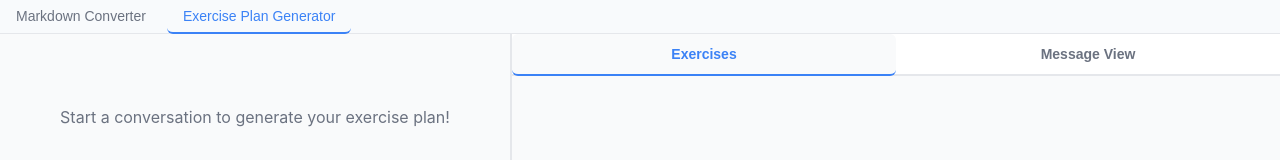
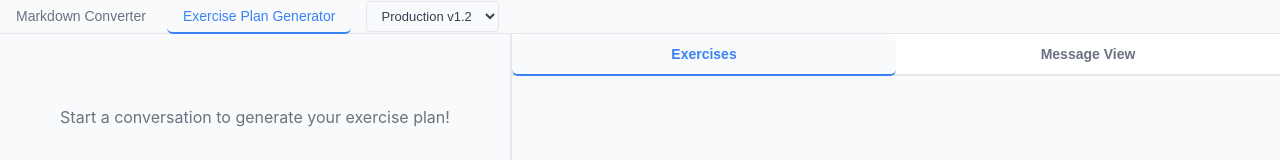
Before and after one commit to chintochau/md-converter-react, a React (Vite) app: page / in a window 1280 px wide. Shown: the top 160 px of the page. Built offline with nearby package versions, Linux system fonts and the light colour scheme.

Commit message:
allow choosing multiple endpoint version

```diff
--- a/src/App.css
+++ b/src/App.css
@@ -46,6 +46,30 @@
 .tabs-left {
   display: flex;
   gap: 5px;
+  align-items: center;
+}
+
+.environment-selector {
+  margin-left: 10px;
+  padding: 6px 10px;
+  font-size: 13px;
+  border: 1px solid #e5e7eb;
+  border-radius: 4px;
+  background: #f9fafb;
+  color: #374151;
+  cursor: pointer;
+  transition: all 0.2s;
+}
+
+.environment-selector:hover {
+  background: #f3f4f6;
+  border-color: #d1d5db;
+}
+
+.environment-selector:focus {
+  outline: none;
+  border-color: #9333ea;
+  box-shadow: 0 0 0 2px rgba(147, 51, 234, 0.1);
 }
 
 .session-info {
--- a/src/App.jsx
+++ b/src/App.jsx
@@ -12,6 +12,7 @@ function App() {
   const [htmlOutput, setHtmlOutput] = useState('')
   const [sessionId, setSessionId] = useState(null)
   const [model, setModel] = useState(null)
+  const [selectedEnvironment, setSelectedEnvironment] = useState('production-v1.2')
 
   const convertContent = () => {
     let cleanedContent = ''
@@ -68,7 +69,7 @@ function App() {
 
   useEffect(() => {
     convertContent()
-  }, [])
+  }, []) // eslint-disable-line react-hooks/exhaustive-deps
 
   return (
     <div className={`app ${activeTab === 'exercise' ? 'app-fullwidth' : ''}`}>
@@ -86,6 +87,18 @@ function App() {
           >
             Exercise Plan Generator
           </button>
+          {activeTab === 'exercise' && (
+            <select
+              className="environment-selector"
+              value={selectedEnvironment}
+              onChange={(e) => setSelectedEnvironment(e.target.value)}
+            >
+              <option value="production-v1.2">Production v1.2</option>
+              <option value="production-v1.3">Production v1.3</option>
+              <option value="localhost-v1.2">Localhost v1.2</option>
+              <option value="localhost-v1.3">Localhost v1.3</option>
+            </select>
+          )}
         </div>
         {activeTab === 'exercise' && sessionId && (
           <div className="session-info">
@@ -172,6 +185,7 @@ function App() {
           setSessionId={setSessionId}
           model={model}
           setModel={setModel}
+          environment={selectedEnvironment}
         />
       )}
     </div>
--- a/src/components/ExerciseChat.jsx
+++ b/src/components/ExerciseChat.jsx
@@ -4,7 +4,7 @@ import { fetchExercisePlan } from '../services/api'
 import ExerciseList from './ExerciseList'
 import './ExerciseChat.css'
 
-function ExerciseChat({ sessionId, setSessionId, model, setModel }) {
+function ExerciseChat({ sessionId, setSessionId, setModel, environment }) {
   const [query, setQuery] = useState('')
   const [loading, setLoading] = useState(false)
   const [error, setError] = useState(null)
@@ -30,7 +30,7 @@ function ExerciseChat({ sessionId, setSessionId, model, setModel }) {
 
     // First, convert markdown links to images if they point to image files
     // Pattern: [any text](url ending with image extension)
-    const markdownLinkToImagePattern = /\[([^\]]+)\]\((https?:\/\/[^\)]+\.(?:jpg|jpeg|png|gif|webp|svg|bmp)(?:\?[^\)]*)?)\)/gi
+    const markdownLinkToImagePattern = /\[([^\]]+)\]\((https?:\/\/[^)]+\.(?:jpg|jpeg|png|gif|webp|svg|bmp)(?:\?[^)]*)?)\)/gi
     text = text.replace(markdownLinkToImagePattern, (match, linkText, url) => {
       console.log('Converting link to image:', match)
       return `![${linkText}](${url})`
@@ -38,7 +38,7 @@ function ExerciseChat({ sessionId, setSessionId, model, setModel }) {
 
     // Then, convert standalone image URLs to markdown image syntax
     // Pattern to match image URLs (common image extensions)
-    const imageUrlPattern = /(?<![(\[])(https?:\/\/[^\s\)]+\.(?:jpg|jpeg|png|gif|webp|svg|bmp)(?:\?[^\s\)]*)?)(?![)\]])/gi
+    const imageUrlPattern = /(?<![([])(https?:\/\/[^\s)]+\.(?:jpg|jpeg|png|gif|webp|svg|bmp)(?:\?[^\s)]*)?)(?![)\]])/gi
 
     // Replace standalone image URLs with markdown image syntax
     text = text.replace(imageUrlPattern, (match, url) => {
@@ -70,7 +70,28 @@ function ExerciseChat({ sessionId, setSessionId, model, setModel }) {
     setMessages(prev => [...prev, newMessage])
 
     try {
-      let url = `http://localhost:3000/api/v1.2/exercises/chat/stream?prompt=${encodeURIComponent(userQuery)}`
+      // Get the configuration based on the selected environment
+      const API_CONFIGS = {
+        'production-v1.2': {
+          baseUrl: 'https://node6898-env-8937861.ca-east.onfullhost.cloud:11008/api/v1.2',
+          apiKey: 'wibbi-api-key'
+        },
+        'production-v1.3': {
+          baseUrl: 'https://node6898-env-8937861.ca-east.onfullhost.cloud:11008/api/v1.3',
+          apiKey: 'wibbi-api-key'
+        },
+        'localhost-v1.2': {
+          baseUrl: 'http://localhost:3000/api/v1.2',
+          apiKey: 'wibbi-api-key'
+        },
+        'localhost-v1.3': {
+          baseUrl: 'http://localhost:3000/api/v1.3',
+          apiKey: 'wibbi-api-key'
+        }
+      }
+
+      const config = API_CONFIGS[environment] || API_CONFIGS['production-v1.2']
+      let url = `${config.baseUrl}/exercises/chat/stream?prompt=${encodeURIComponent(userQuery)}`
 
       // Add session_id if available
       if (sessionId) {
@@ -79,7 +100,7 @@ function ExerciseChat({ sessionId, setSessionId, model, setModel }) {
 
       const response = await fetch(url, {
         headers: {
-          'x-api-key': 'wibbi-api-key'
+          'x-api-key': config.apiKey
         },
         signal: abortController.signal
       })
@@ -176,7 +197,7 @@ function ExerciseChat({ sessionId, setSessionId, model, setModel }) {
     setMessages(prev => [...prev, newMessage])
 
     try {
-      const data = await fetchExercisePlan(userQuery, sessionId)
+      const data = await fetchExercisePlan(userQuery, sessionId, environment)
 
       if (data.output) {
         marked.setOptions({
--- a/src/services/api.js
+++ b/src/services/api.js
@@ -1,7 +1,24 @@
-const API_BASE_URL = import.meta.env.VITE_API_BASE_URL || '/api/v1.2'
-const API_KEY = import.meta.env.VITE_API_KEY || 'wibbi-api-key'
+const API_CONFIGS = {
+  'production-v1.2': {
+    baseUrl: 'https://node6898-env-8937861.ca-east.onfullhost.cloud:11008/api/v1.2',
+    apiKey: 'wibbi-api-key'
+  },
+  'production-v1.3': {
+    baseUrl: 'https://node6898-env-8937861.ca-east.onfullhost.cloud:11008/api/v1.3',
+    apiKey: 'wibbi-api-key'
+  },
+  'localhost-v1.2': {
+    baseUrl: 'http://localhost:3000/api/v1.2',
+    apiKey: 'wibbi-api-key'
+  },
+  'localhost-v1.3': {
+    baseUrl: 'http://localhost:3000/api/v1.3',
+    apiKey: 'wibbi-api-key'
+  }
+}
 
-export const fetchExercisePlan = async (prompt, sessionId = null) => {
+export const fetchExercisePlan = async (prompt, sessionId = null, environment = 'production-v1.2') => {
+  const config = API_CONFIGS[environment] || API_CONFIGS['production-v1.2']
   try {
     const requestBody = { prompt };
     if (sessionId) {
@@ -9,15 +26,16 @@ export const fetchExercisePlan = async (prompt, sessionId = null) => {
     }
 
     console.log('Fetching exercise plan with:', {
-      url: `${API_BASE_URL}/exercises/chat`,
+      url: `${config.baseUrl}/exercises/chat`,
       prompt: prompt,
-      session_id: sessionId
+      session_id: sessionId,
+      environment: environment
     });
 
-    const response = await fetch(`${API_BASE_URL}/exercises/chat`, {
+    const response = await fetch(`${config.baseUrl}/exercises/chat`, {
       method: 'POST',
       headers: {
-        'x-api-key': API_KEY,
+        'x-api-key': config.apiKey,
         'Content-Type': 'application/json',
         'Accept': 'application/json',
       },
--- a/vite.config.js
+++ b/vite.config.js
@@ -11,7 +11,7 @@ export default defineConfig({
         changeOrigin: true,
         secure: false,
         configure: (proxy, options) => {
-          proxy.on('proxyReq', (proxyReq, req, res) => {
+          proxy.on('proxyReq', (proxyReq, req) => {
             console.log('Proxying:', req.method, req.url, '→', options.target + req.url)
           })
         }
```
